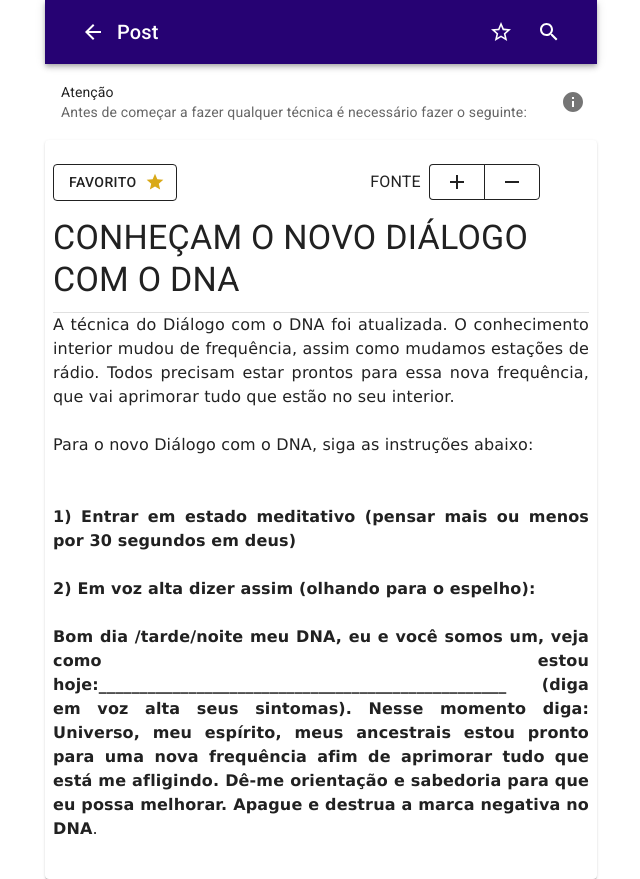
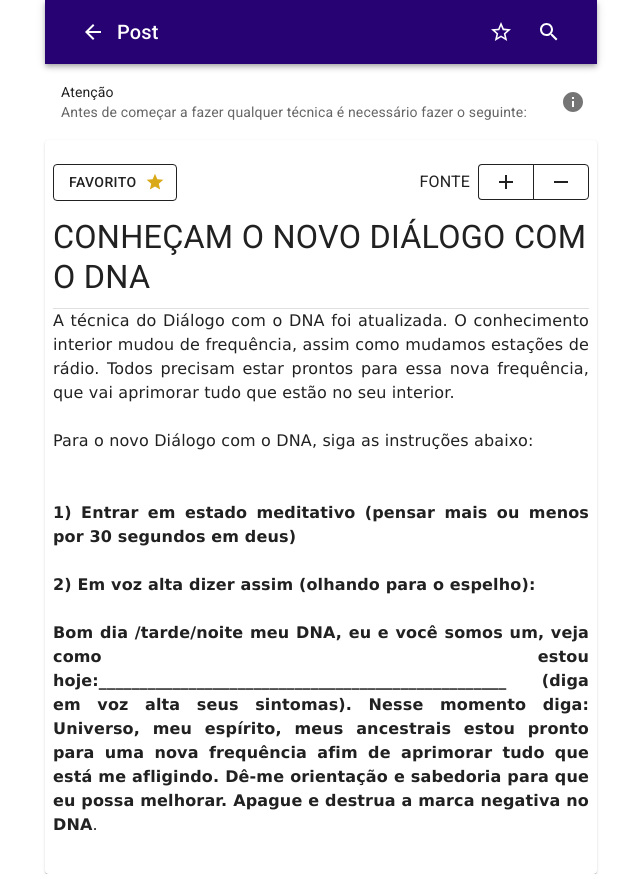
Before and after one commit to celiudos/dna-positivo, a Next.js app: page /cat/1/103 in a window 1280 px wide. Shown: the whole page, without its empty margins (319-959 px from the left). Built offline with nearby package versions, Linux system fonts and the light colour scheme.

Commit message:
Redimensionar fonte

```diff
--- a/pages/cat/[catId]/[id].tsx
+++ b/pages/cat/[catId]/[id].tsx
@@ -17,6 +17,7 @@ import Container from "@mui/material/Container";
 import { Box } from "@mui/system";
 import { DisplayFlexCenter } from "@styles/DisplayFlex";
 import { useRouter } from "next/dist/client/router";
+import { useState } from "react";
 
 type PostProps = { title: string; content: string };
 
@@ -29,7 +30,10 @@ export default function Post({ post, converseComDNAPost }: Props) {
   const router = useRouter();
   const { catId } = router.query;
 
+  let [tamanhoFonte, setTamanhoFonte] = useState(0);
+
   if (router.isFallback) return "Carregando...";
+
   return (
     <Container maxWidth="sm">
       <MainAppBar title="Post" hrefVoltar={`/cat/${catId}`} />
@@ -69,17 +73,29 @@ export default function Post({ post, converseComDNAPost }: Props) {
                     </Button>
                   </Grid>
                   <Grid item xs={6}>
-                    <DisplayFlexCenter>
+                    <DisplayFlexCenter style={{ justifyContent: "end" }}>
                       <Box mr={1}>FONTE</Box>
                       <ButtonGroup
                         color="inherit"
                         variant="outlined"
                         aria-label="alterar tamanho da fonte"
                       >
-                        <Button>
+                        <Button
+                          onClick={() =>
+                            tamanhoFonte < 5
+                              ? setTamanhoFonte(++tamanhoFonte)
+                              : setTamanhoFonte(5)
+                          }
+                        >
                           <AddIcon />
                         </Button>
-                        <Button>
+                        <Button
+                          onClick={() =>
+                            tamanhoFonte > 0
+                              ? setTamanhoFonte(--tamanhoFonte)
+                              : setTamanhoFonte(0)
+                          }
+                        >
                           <RemoveIcon />
                         </Button>
                       </ButtonGroup>
@@ -87,12 +103,18 @@ export default function Post({ post, converseComDNAPost }: Props) {
                   </Grid>
                 </Grid>
                 <Grid item xs={12}>
-                  <Typography variant="h4" gutterBottom component="div">
+                  <Typography
+                    variant="h4"
+                    gutterBottom
+                    component="div"
+                    style={{ fontSize: `2.${tamanhoFonte}25rem` }}
+                  >
                     {post.title}
                   </Typography>
                   <Divider />
                   <Typography
                     variant="body1"
+                    style={{ fontSize: `1.${tamanhoFonte}rem` }}
                     gutterBottom
                     dangerouslySetInnerHTML={{ __html: post.content }}
                   />
```
Also changed, not shown: 1 other file (tests, documents, lock files or other folders).
